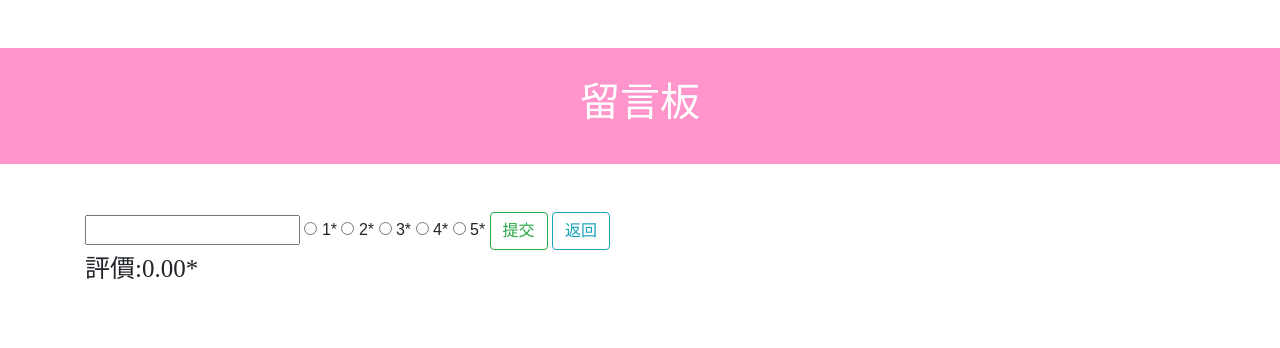
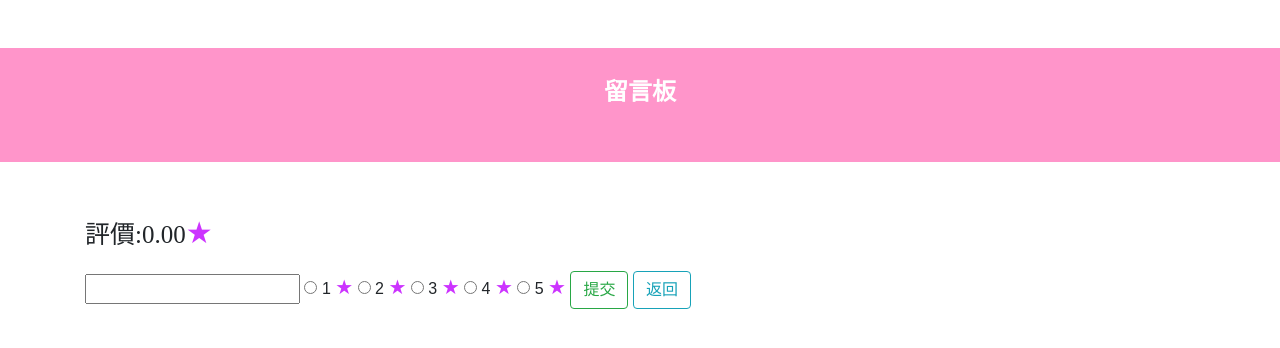
Before and after one commit to harry-du/Pneumonoultramicroscopicsilicovolcanoconiosis, a PHP site: page /NoteIncludeHTML.php in a window 1280 px wide. Shown: the top 348 px of the page. Run offline with PHP 8.4, Linux system fonts and the light colour scheme; data that the repository does not hold is empty; some libraries are stand-ins or nearby versions.

Commit message:
php update

```diff
--- a/Code/Layout.css
+++ b/Code/Layout.css
@@ -65,5 +65,59 @@ footer {
         height: auto;
     }
 }
+.star-ratings-css {
+    unicode-bidi: bidi-override;
+    color: #c5c5c5;
+    font-size: 25px;
+    height: 25px;
+    width: 100px;
+    margin: 0 auto;
+    position: relative;
+    padding: 0;
+    text-shadow: 0px 1px 0 #a2a2a2;
 
+    &-top {
+      color: #e7711b;
+      padding: 0;
+      position: absolute;
+      z-index: 1;
+      display: block;
+      top: 0;
+      left: 0;
+      overflow: hidden;
+    }
+    &-bottom {
+      padding: 0;
+      display: block;
+      z-index: 0;
+    }
+  }
+
+  // Method 2) Using a Sprite
+  .star-ratings-sprite {
+    background: url("https://s3-us-west-2.amazonaws.com/s.cdpn.io/2605/star-rating-sprite.png") repeat-x;
+    font-size: 0;
+    height: 21px;
+    line-height: 0;
+    overflow: hidden;
+    text-indent: -999em;
+    width: 110px;
+    margin: 0 auto;
+
+    &-rating {
+      background: url("https://s3-us-west-2.amazonaws.com/s.cdpn.io/2605/star-rating-sprite.png") repeat-x;
+      background-position: 0 100%;
+      float: left;
+      height: 21px;
+      display:block;
+    }
+
+  }
+
+  // Stuff for Pen styling
+  @import url(https://fonts.googleapis.com/css?family=Open+Sans:400,600,700);
+  body { margin: 50px; text-align: center; font-family: 'Open Sans', sans-serif; background: #f2fbff; }
+  em { font-style: italic; }
+  h1 { font-size: 24px; margin-bottom: 25px; font-weight: bold; text-transform: uppercase; }
+  h2 { font-size: 16px; margin-bottom: 15px;}
 </style>
--- a/Code/NoteIncludeHTML.php
+++ b/Code/NoteIncludeHTML.php
@@ -19,19 +19,33 @@
         <h1 align=center>留言板</h1>
     </header>
     <br><br>
+    <?php
+        include('connect.php');
+        $sql4 = "SELECT AVG(star) AS avgs FROM `message`";
+        $re = mysqli_query($con,$sql4);
+        $results = mysqli_fetch_array($re);
+        print "<p style='font-size:25px; font-family:Microsoft JhengHei' class='container'>評價:";
+        printf ("%.2f", $results['avgs']);
+        print("<span style='font-size:30px;color:rgb(204, 51, 255);font-style:normal;'>★</span></p>");
+    ?>
     <div class="container">
         <form action="Notes.php" method="POST" name="Note">
             <input type="text" name="notes">
             <input type="radio" id="1" name="star" value="1">
-            <label for="1">1*</label>
+            <label for="1">1</label>
+            <span style='font-size:20px;color:rgb(204, 51, 255);font-style:normal;'>★</span>
             <input type="radio" id="2" name="star" value="2">
-            <label for="2">2*</label>
+            <label for="2">2</label>
+            <span style='font-size:20px;color:rgb(204, 51, 255);font-style:normal;'>★</span>
             <input type="radio" id="3" name="star" value="3">
-            <label for="3">3*</label>
+            <label for="3">3</label>
+            <span style='font-size:20px;color:rgb(204, 51, 255);font-style:normal;'>★</span>
             <input type="radio" id="4" name="star" value="4">
-            <label for="4">4*</label>
+            <label for="4">4</label>
+            <span style='font-size:20px;color:rgb(204, 51, 255);font-style:normal;'>★</span>
             <input type="radio" id="5" name="star" value="5">
-            <label for="5">5*</label>
+            <label for="5">5</label>
+            <span style='font-size:20px;color:rgb(204, 51, 255);font-style:normal;'>★</span>
             <input name="submit" type="submit" value="提交" class="btn btn-outline-success">
             <input type ="button" class="btn btn-outline-info dropdown-toggle" onclick="javascript:location.href='details.html'" value="返回"></input>
         </form>
@@ -41,17 +55,11 @@
 </html>
 <?php
     include('connect.php');
-    $sql4 = "SELECT AVG(star) AS avgs FROM `message`";
-    $re = mysqli_query($con,$sql4);
-    $results = mysqli_fetch_array($re);
-    print "<p style='font-size:25px; font-family:Microsoft JhengHei' class='container'>評價:";
-    printf ("%.2f", $results['avgs']);
-    print("*</p>");
     $sql2 =  "SELECT `comments` FROM `message` ORDER BY `datetime` DESC";
     $result = mysqli_query($con,$sql2) or die("Query Error");
     $total_fields=mysqli_num_rows($result);
     for ($i = 0; $i < $total_fields; $i++) {
         $row = mysqli_fetch_assoc($result);
-        echo"<p class='container'>".$row['comments']. "</p>";
+        echo"<div><p class='container'>".$row['comments']. "</p></div>";
     }
 ?>
```
